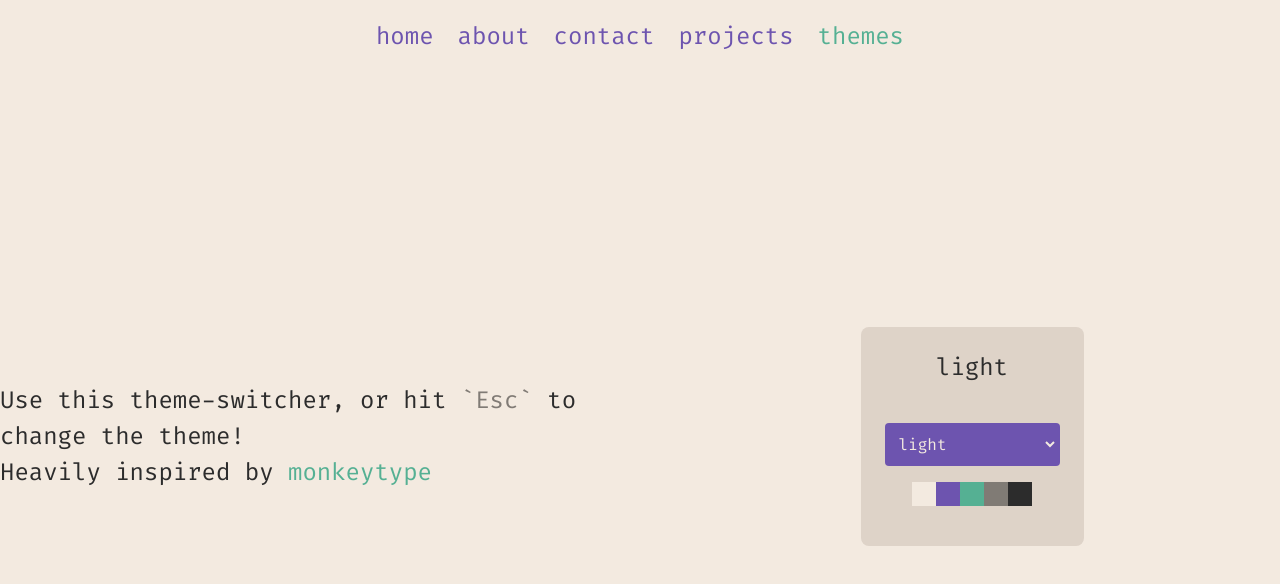
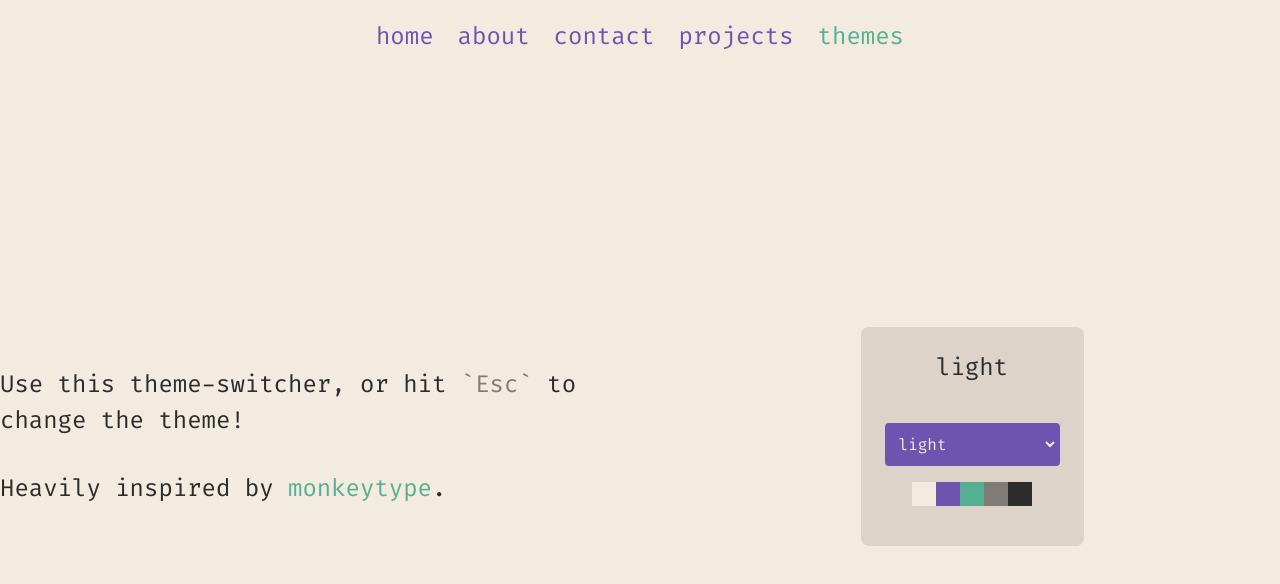
Before and after one commit to mikeycodingstuff/mikeycodingstuff.github.io, a Vue app: page /themes in a window 1280 px wide. Shown: the top 584 px of the page. Built offline with nearby package versions, Linux system fonts and the light colour scheme.

Commit message:
formatting/text

```diff
--- a/src/views/ThemesView.vue
+++ b/src/views/ThemesView.vue
@@ -12,9 +12,10 @@ import ExternalLink from '@/components/nav/ExternalLink.vue';
           Use this theme-switcher, or hit
           <span class="text-theme-accent-alt">`Esc`</span> to change the theme!
         </p>
+        <br />
         <p class="leading-normal">
           Heavily inspired by
-          <external-link link="https://monkeytype.com">monkeytype</external-link>
+          <external-link link="https://monkeytype.com">monkeytype</external-link>.
         </p>
       </div>
       <div class="grid center p-6 bg-theme-bg-alt rounded-lg">
```
